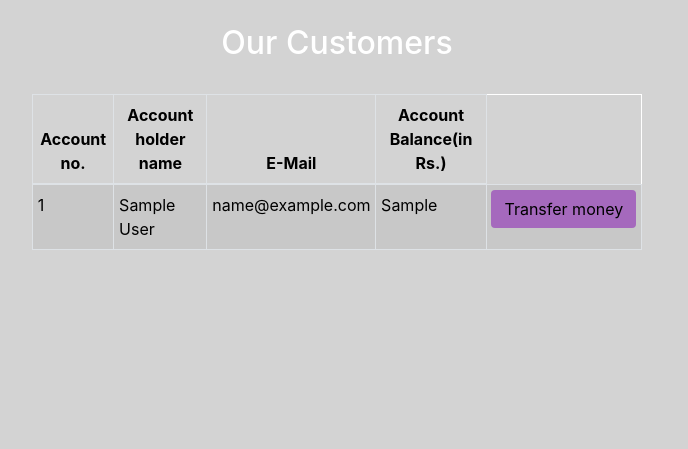
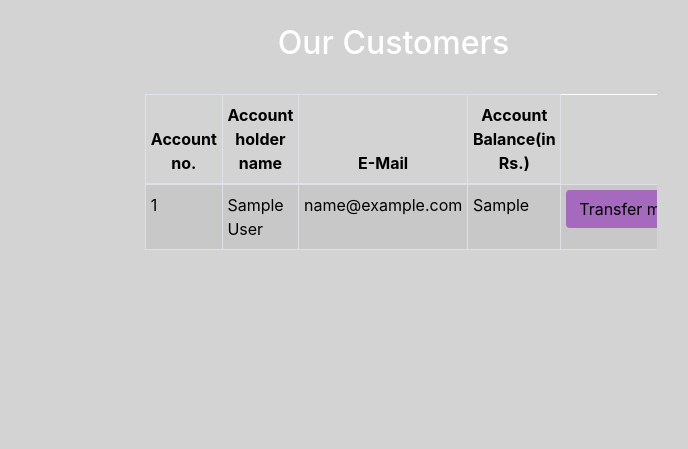
Before and after one commit to Burning-Hell-Fire/Sparks-Founadation-Internship, a PHP site: page /customer.php in a window 1280 px wide. Shown: the top 449 px of the page, without its empty margins (303-991 px from the left). Run offline with PHP 8.4, Linux system fonts and the light colour scheme; tables that the repository leaves empty or names only in its code hold one stand-in row (values such as "Sample post").

Commit message:
Update style.css

```diff
--- a/style.css
+++ b/style.css
@@ -101,6 +101,7 @@ nav{
     width: 50%;
     margin: auto;
     overflow: hidden;
+    padding-left: 10%;
 }
 .items{
     width: 30%;
```
